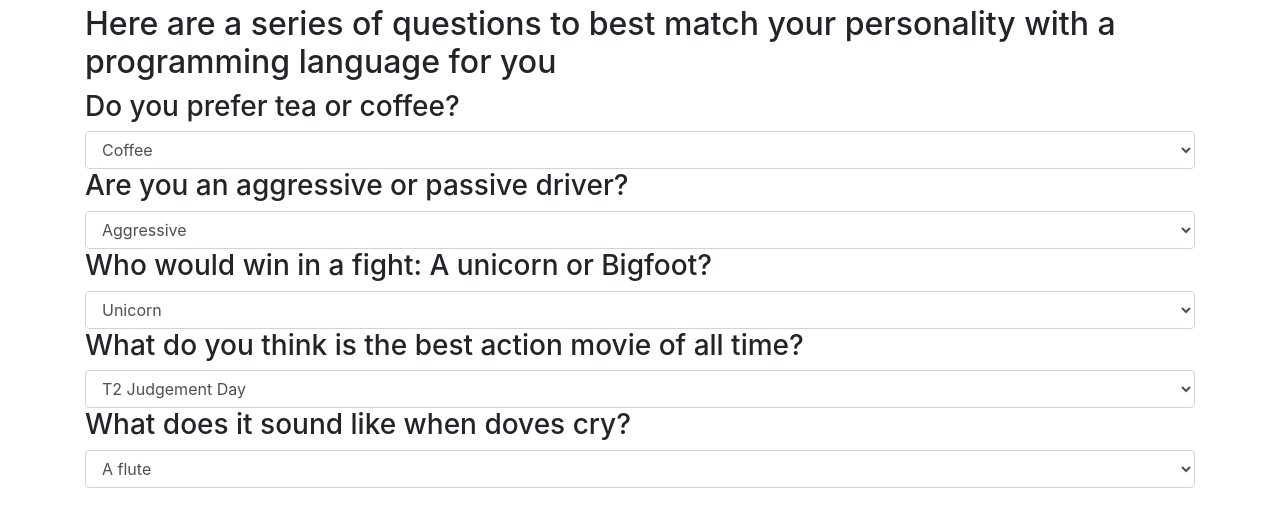
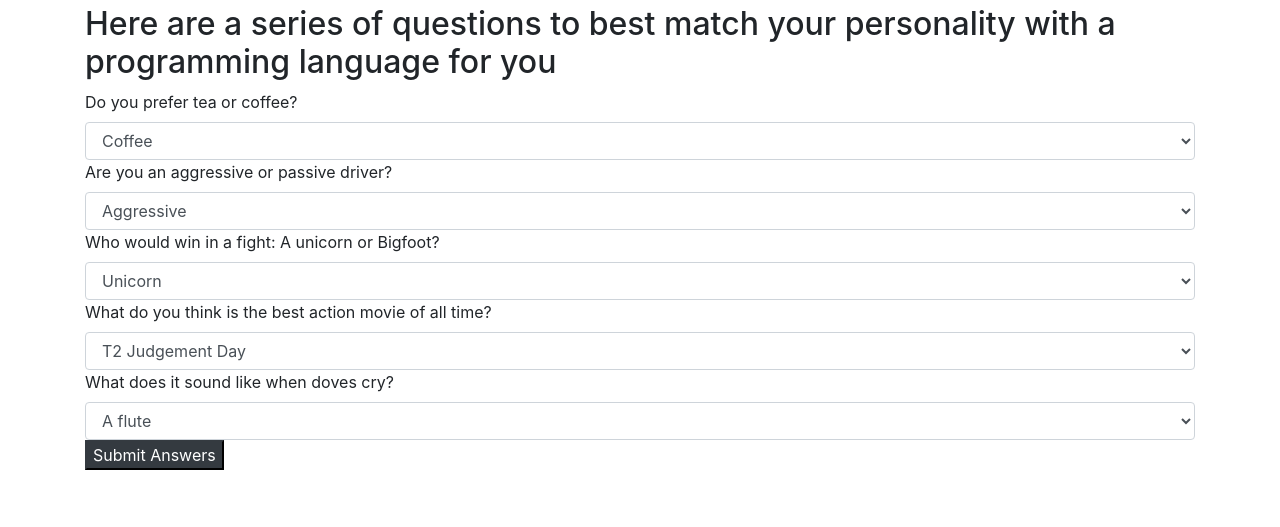
Before and after one commit to DiamondsAndRust206/suggester, a plain HTML site: page index.html in a window 1280 px wide. Shown: the part 51-578 px from the top of the page. Drawn offline with Linux system fonts and the light colour scheme.

Commit message:
Add labels to select boxes in html and read/submit functions in js

```diff
--- a/index.html
+++ b/index.html
@@ -12,31 +12,32 @@
     <h1>Programming Language Suggester</h1>
     <h2>Here are a series of questions to best match your personality with a programming language for you</h2>
     <form id="suggester">
-        <h3>Do you prefer tea or coffee?</h3>
+        <label for="question1">Do you prefer tea or coffee?</label>
         <select class="form-control" id="question1">
             <option>Coffee</option>
             <option>Tea</option>
         </select>
-        <h3>Are you an aggressive or passive driver?</h3>
+        <label for="question2">Are you an aggressive or passive driver?</label>
         <select class="form-control" id="question2">
             <option>Aggressive</option>
             <option>Passive</option>
         </select>
-        <h3>Who would win in a fight: A unicorn or Bigfoot?</h3>
+        <label for="question3">Who would win in a fight: A unicorn or Bigfoot?</label>
         <select class="form-control" id="question3">
             <option>Unicorn</option>
             <option>Bigfoot</option>
         </select>
-        <h3>What do you think is the best action movie of all time?</h3>
+        <label for="question4">What do you think is the best action movie of all time?</label>
         <select class="form-control" id="question4">
             <option>T2 Judgement Day</option>
             <option>Mad Max Fury Road</option>
           </select>
-        <h3>What does it sound like when doves cry?</h3>
-        <select class="form-control" id="beverage">
+        <label for="question5">What does it sound like when doves cry?</label>
+        <select class="form-control" id="question5">
             <option>A flute</option>
             <option>The ending of a romantic relationship</option>
         </select>
+          <button type="submit" class="btn-dark">Submit Answers</button>
     </form>
 
   </div>
--- a/js/scripts.js
+++ b/js/scripts.js
@@ -0,0 +1,7 @@
+$(document).ready(function() {
+    $("form#triangle").submit(function(event) {
+    event.preventDefault();
+    const question1 = $("#question1").val()
+
+  });
+  });
```
Lines whose indentation alone changed are shown as unchanged.
